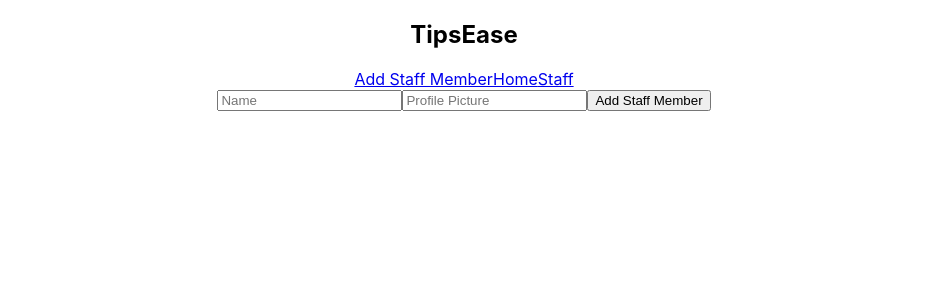
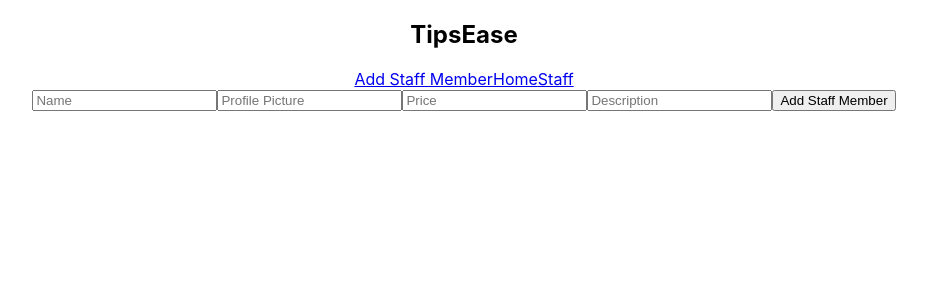
Before and after one commit to tipsease/scott-vojik-front-end-arch, a React (Create React App) app in the folder tipsease/: page /staff-form in a window 1280 px wide. Shown: the top 300 px of the page, without its empty margins (176-1103 px from the left). Built offline with nearby package versions, Linux system fonts and the light colour scheme.

Commit message:
form working, able to add servers

```diff
--- a/tipsease/src/Components/StaffForm/StaffForm.js
+++ b/tipsease/src/Components/StaffForm/StaffForm.js
@@ -22,6 +22,8 @@ function StaffForm(props) {
 
       <input type="text" name="name" onChange={props.changeHandler} placeholder="Name" value={props.staff.name} />
       <input type="text" name="imgUrl" onChange={props.changeHandler} placeholder="Profile Picture" value={props.staff.imgUrl} />
+      <input type="text" name="price" onChange={props.changeHandler} placeholder="Price" value={props.staff.price} />
+      <input type="text" name="description" onChange={props.changeHandler} placeholder="Description" value={props.staff.description} />
       {/* <input type="text" name="name" onChange={props.changeHandler} placeholder="name" value={props.staff.name} /> */}
 
       <button onClick={handleClick}>Add Staff Member</button>
```
